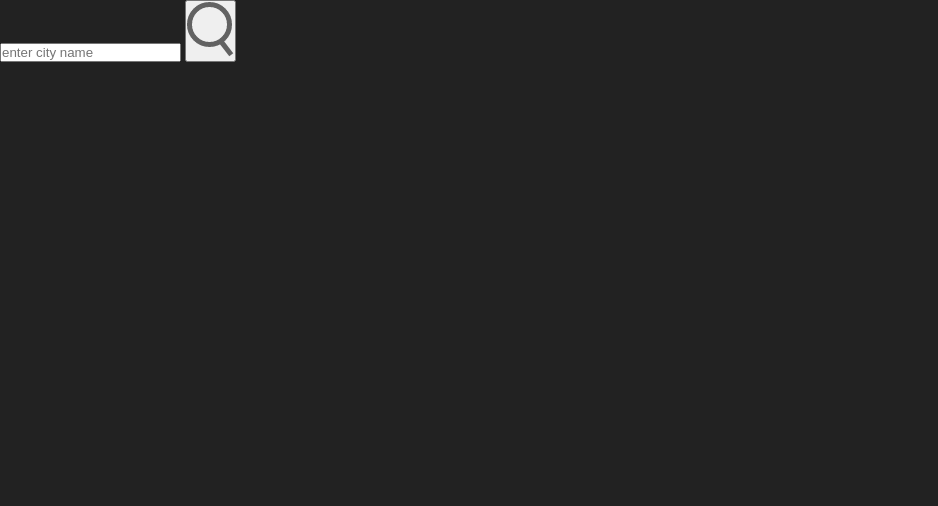
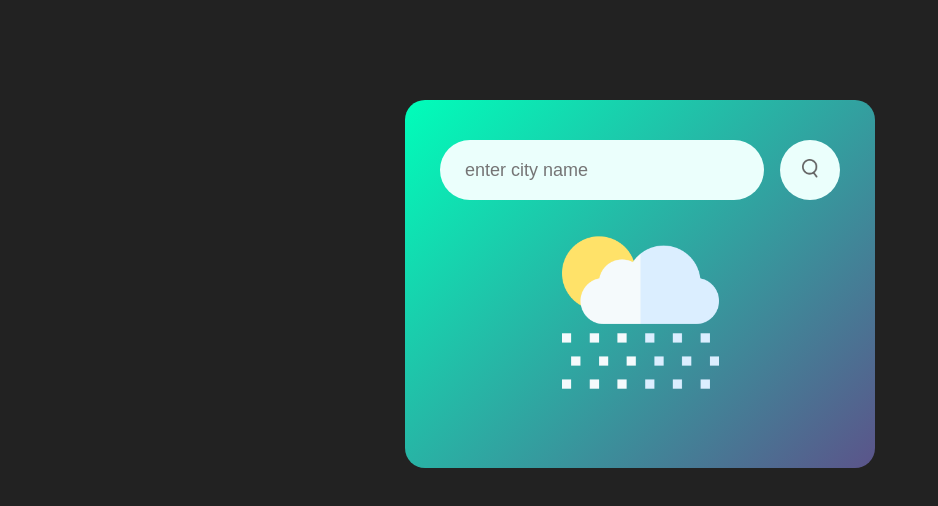
Before and after one commit to HeisNik/weather-app, a plain HTML site: page index.html in a window 1280 px wide. Shown: the whole page, without its empty margins (0-938 px from the left). Drawn offline with Linux system fonts and the light colour scheme.

Commit message:
Search box done in app

```diff
--- a/index.html
+++ b/index.html
@@ -11,7 +11,10 @@
 <div class="card">
     <div class="search">
         <input type="text" placeholder="enter city name" spellcheck="false">
-        <button><img src="images/search.png" alt=""></button>
+        <button><img src="images/search.png"></button>
+    </div>
+    <div class="weather">
+        <img src="images/rain.png">
     </div>
 </div>
 </body>
--- a/style.css
+++ b/style.css
@@ -7,3 +7,46 @@
 body{
     background: #222;
 }
+.card{
+    width: 90%;
+    max-width: 470px;
+    background: linear-gradient(135deg, #00feba, #5b548a);
+    color: #fff;
+    margin: 100px auto 0;
+    border-radius: 20px;
+    padding: 40px 35px;
+    text-align: center;
+
+}
+.search{
+    width: 100%;
+    display: flex;
+    align-items: center;
+    justify-content: space-between;
+
+}
+.search input{
+    border: 0;
+    outline: 0;
+    background: #ebfffc;
+    color: #555;
+    padding: 10px 25px;
+    height: 60px;
+    border-radius: 30px;
+    flex: 1;
+    margin-right: 16px;
+    font-size: 18px;
+}
+.search button{
+    border: 0;
+    outline: 0;
+    background: #ebfffc;
+    border-radius: 50%;
+    width: 60px;
+    height: 60px;
+    cursor: pointer;
+
+}
+.search button img{
+    width: 16px;
+}
```
